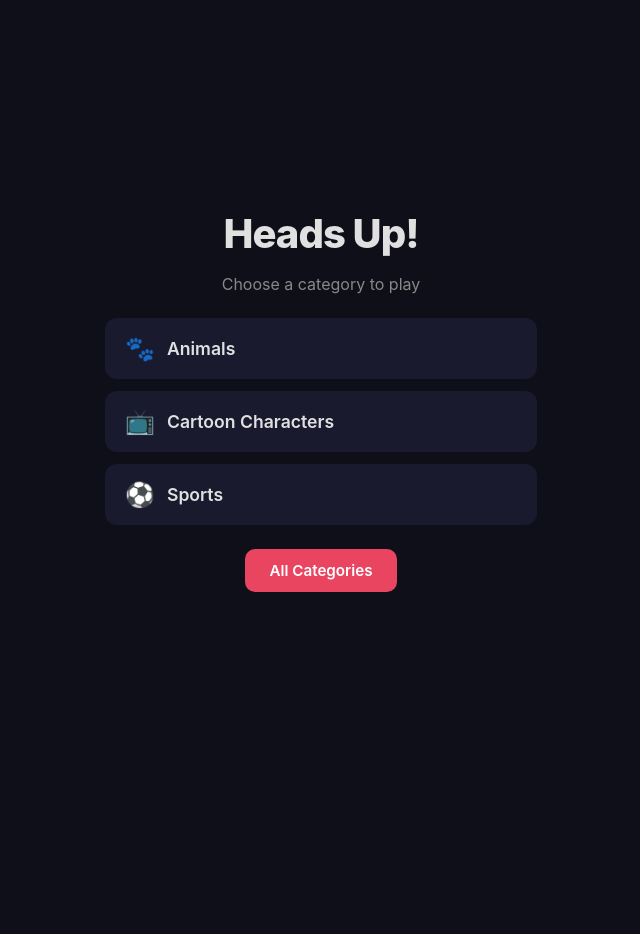
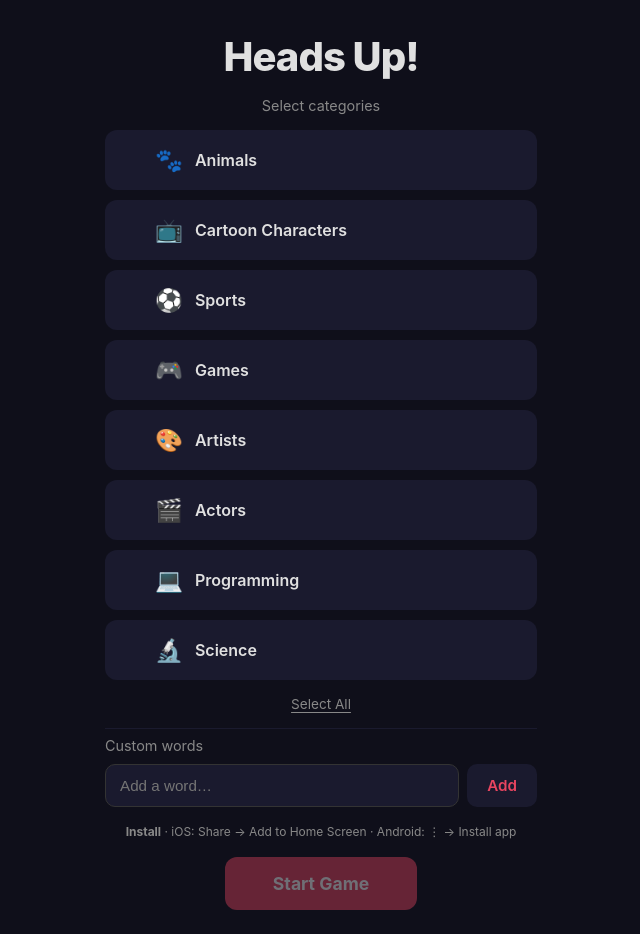
Before and after one commit to Zendovo/headsup, a React (Vite) app: page / in a window 1280 px wide. Shown: the whole page, without its empty margins (319-959 px from the left). Before the commit the page ends 800 px from the top, so only its background shows below. Built offline with nearby package versions, Linux system fonts and the light colour scheme.

Commit message:
more categories, multi select, increase audio, pwa instructions

```diff
--- a/src/App.tsx
+++ b/src/App.tsx
@@ -2,7 +2,7 @@
 import { StartScreen } from './StartScreen'
 import { GameScreen } from './GameScreen'
 
-type Screen = { kind: 'start' } | { kind: 'game'; categories: string[] }
+type Screen = { kind: 'start' } | { kind: 'game'; categories: string[]; custom: string[] }
 
 export default function App() {
   const [screen, setScreen] = useState<Screen>({ kind: 'start' })
@@ -11,13 +11,14 @@
     case 'start':
       return (
         <StartScreen
-          onStart={(ids) => setScreen({ kind: 'game', categories: ids })}
+          onStart={(ids, custom) => setScreen({ kind: 'game', categories: ids, custom })}
         />
       )
     case 'game':
       return (
         <GameScreen
           categoryIds={screen.categories}
+          customWords={screen.custom}
           onBack={() => setScreen({ kind: 'start' })}
         />
       )
--- a/src/GameScreen.tsx
+++ b/src/GameScreen.tsx
@@ -4,12 +4,13 @@
 
 interface GameScreenProps {
   categoryIds: string[]
+  customWords: string[]
   onBack: () => void
 }
 
-export function GameScreen({ categoryIds, onBack }: GameScreenProps) {
-  const { alpha, gamma, perm, request } = useDeviceOrientation()
-  const { phase, index, current, correct, pass, results, words, feedback, timeLeft, countdown, record, start } = useGame(categoryIds)
+export function GameScreen({ categoryIds, customWords, onBack }: GameScreenProps) {
+  const { gamma, perm, request } = useDeviceOrientation()
+  const { phase, index, current, correct, pass, results, words, feedback, timeLeft, countdown, record, start } = useGame(categoryIds, customWords)
 
   const [orientationAngle, setOrientationAngle] = useState(getOrientationAngle)
   const triggered = useRef(true)
@@ -25,14 +26,12 @@
     }
   }, [])
 
-  // Require returning to neutral before first gesture can fire
   useEffect(() => {
     if (phase === 'playing') triggered.current = true
   }, [phase])
 
   const inLandscape = orientationAngle === 90 || orientationAngle === -90 || orientationAngle === 270
 
-  // Tilt gesture detection
   useEffect(() => {
     if (phase !== 'playing' || gamma == null) return
 
@@ -68,11 +67,6 @@
             Tilt down for ✓ Correct · Tilt up for ✗ Pass
           </p>
         )}
-
-        <SensorInfo
-          alpha={alpha} gamma={gamma} angle={orientationAngle}
-          landscape={inLandscape} perm={perm}
-        />
 
         <button
           className={`start-btn${!canStart ? ' disabled' : ''}`}
@@ -137,43 +131,11 @@
         <span className="word" key={current}>{current}</span>
       </div>
 
-      <SensorInfo
-        alpha={alpha} gamma={gamma} angle={orientationAngle}
-        landscape={inLandscape} perm={perm}
-      />
-
       {feedback && (
         <div className={`gesture-feedback ${feedback}`}>
           {feedback === 'correct' ? '✓' : '✗'}
         </div>
       )}
-
-      <div className="action-bar">
-        <button className="action-btn pass-btn" onClick={() => record('pass')}>Pass</button>
-        <button className="action-btn correct-btn" onClick={() => record('correct')}>Correct</button>
-      </div>
     </div>
   )
 }
-
-function SensorInfo({
-  alpha, gamma, perm, landscape, angle,
-}: {
-  alpha: number | null; gamma: number | null; perm: string; landscape: boolean; angle: number
-}) {
-  const lt = gamma != null ? getLogicalTilt(gamma, angle) : null
-  return (
-    <div className="sensor-panel">
-      <div className="sensor-backend">
-        DeviceOrientation{perm === 'denied' ? ' (denied)' : ''}
-        {!landscape && <span className="warn"> — rotate to landscape</span>}
-      </div>
-      <div className="sensor-values">
-        <span>α: {alpha?.toFixed(1) ?? '—'}°</span>
-        <span>γ: {gamma?.toFixed(1) ?? '—'}°</span>
-        <span>∠: {angle}°</span>
-        <span>tilt: {lt?.toFixed(1) ?? '—'}</span>
-      </div>
-    </div>
-  )
-}
--- a/src/StartScreen.tsx
+++ b/src/StartScreen.tsx
@@ -1,28 +1,95 @@
+import { useState } from 'react'
 import { categories } from './data'
 
 interface StartScreenProps {
-  onStart: (selectedIds: string[]) => void
+  onStart: (selectedIds: string[], customWords: string[]) => void
 }
 
 export function StartScreen({ onStart }: StartScreenProps) {
-  const handleSelect = (id: string) => {
-    onStart([id])
+  const [selected, setSelected] = useState<Set<string>>(new Set())
+  const [customWords, setCustomWords] = useState<string[]>([])
+  const [input, setInput] = useState('')
+
+  const toggle = (id: string) => {
+    const next = new Set(selected)
+    if (next.has(id)) next.delete(id)
+    else next.add(id)
+    setSelected(next)
   }
+
+  const allSelected = categories.every((c) => selected.has(c.id))
+
+  const toggleAll = () => {
+    if (allSelected) setSelected(new Set())
+    else setSelected(new Set(categories.map((c) => c.id)))
+  }
+
+  const addWord = () => {
+    const w = input.trim()
+    if (w && !customWords.includes(w)) setCustomWords([...customWords, w])
+    setInput('')
+  }
+
+  const removeWord = (w: string) => setCustomWords(customWords.filter((x) => x !== w))
+
+  const canStart = selected.size > 0 || customWords.length > 0
 
   return (
     <div className="start-screen">
       <h1>Heads Up!</h1>
-      <p className="subtitle">Choose a category to play</p>
+      <p className="subtitle">Select categories</p>
       <div className="categories">
         {categories.map((cat) => (
-          <button key={cat.id} className="category-btn" onClick={() => handleSelect(cat.id)}>
+          <button
+            key={cat.id}
+            className={`category-btn${selected.has(cat.id) ? ' selected' : ''}`}
+            onClick={() => toggle(cat.id)}
+          >
+            <span className="cat-check">{selected.has(cat.id) ? '✓' : ''}</span>
             <span className="cat-emoji">{cat.emoji}</span>
             <span className="cat-name">{cat.name}</span>
           </button>
         ))}
       </div>
-      <button className="all-btn" onClick={() => onStart(categories.map((c) => c.id))}>
-        All Categories
+
+      <button className="link-btn" onClick={toggleAll}>
+        {allSelected ? 'Deselect All' : 'Select All'}
+      </button>
+
+      <div className="custom-section">
+        <p className="subtitle">Custom words</p>
+        <div className="custom-input-row">
+          <input
+            className="custom-input"
+            value={input}
+            onChange={(e) => setInput(e.target.value)}
+            onKeyDown={(e) => e.key === 'Enter' && addWord()}
+            placeholder="Add a word…"
+          />
+          <button className="add-btn" onClick={addWord}>Add</button>
+        </div>
+        {customWords.length > 0 && (
+          <div className="custom-tags">
+            {customWords.map((w) => (
+              <span key={w} className="custom-tag">
+                {w}
+                <button className="tag-remove" onClick={() => removeWord(w)}>×</button>
+              </span>
+            ))}
+          </div>
+        )}
+      </div>
+
+      <div className="install-note">
+        <strong>Install</strong> · iOS: Share → Add to Home Screen · Android: ⋮ → Install app
+      </div>
+
+      <button
+        className={`start-btn${!canStart ? ' disabled' : ''}`}
+        disabled={!canStart}
+        onClick={() => onStart([...selected], customWords)}
+      >
+        Start Game
       </button>
     </div>
   )
--- a/src/data.ts
+++ b/src/data.ts
@@ -40,6 +40,61 @@
       'Weightlifting', 'Karate', 'Diving', 'Skateboarding', 'Marathon',
     ],
   },
+  {
+    id: 'games',
+    name: 'Games',
+    emoji: '🎮',
+    words: [
+      'Minecraft', 'Fortnite', 'Tetris', 'Super Mario', 'The Legend of Zelda',
+      'Among Us', 'Grand Theft Auto', 'Pac-Man', 'Sonic the Hedgehog', 'Call of Duty',
+      'Pokémon', 'Animal Crossing', 'Street Fighter', 'Portal', 'Skyrim',
+      'Mario Kart', 'Undertale', 'Roblox', 'God of War', 'Halo',
+    ],
+  },
+  {
+    id: 'artists',
+    name: 'Artists',
+    emoji: '🎨',
+    words: [
+      'Taylor Swift', 'Beyoncé', 'Ed Sheeran', 'Drake', 'Adele',
+      'Kanye West', 'Billie Eilish', 'Bruno Mars', 'Rihanna', 'The Weeknd',
+      'Ariana Grande', 'Eminem', 'Lady Gaga', 'Harry Styles', 'Dua Lipa',
+      'Post Malone', 'SZA', 'Bad Bunny', 'Olivia Rodrigo', 'Kendrick Lamar',
+    ],
+  },
+  {
+    id: 'actors',
+    name: 'Actors',
+    emoji: '🎬',
+    words: [
+      'Tom Cruise', 'Scarlett Johansson', 'Dwayne Johnson', 'Leonardo DiCaprio', 'Jennifer Lawrence',
+      'Robert Downey Jr.', 'Margot Robbie', 'Denzel Washington', 'Zendaya', 'Chris Hemsworth',
+      'Emma Stone', 'Morgan Freeman', 'Cillian Murphy', 'Tom Hanks', 'Zoe Saldaña',
+      'Jake Gyllenhaal', 'Viola Davis', 'Ryan Gosling', 'Florence Pugh', 'Pedro Pascal',
+    ],
+  },
+  {
+    id: 'programming',
+    name: 'Programming',
+    emoji: '💻',
+    words: [
+      'React', 'Python', 'JavaScript', 'TypeScript', 'GitHub',
+      'SQL', 'Docker', 'Kubernetes', 'HTML', 'CSS',
+      'Node.js', 'Rust', 'Go', 'Linux', 'API',
+      'Machine Learning', 'Cloud Computing', 'Blockchain', 'Algorithm', 'Debugging',
+    ],
+  },
+  {
+    id: 'science',
+    name: 'Science',
+    emoji: '🔬',
+    words: [
+      'Gravity', 'Evolution', 'Black Hole', 'DNA', 'Photosynthesis',
+      'Periodic Table', 'Climate Change', 'Relativity', 'CRISPR', 'Volcano',
+      'Quantum Mechanics', 'Fossil', 'Solar System', 'Mitosis', 'Glacier',
+      'Radiation', 'Ecosystem', 'Neutron Star', 'Antibiotic', 'Particle Accelerator',
+    ],
+  },
 ]
 
 export function shuffle<T>(arr: T[]): T[] {
--- a/src/index.css
+++ b/src/index.css
@@ -39,26 +39,28 @@
   display: flex;
   flex-direction: column;
   align-items: center;
-  justify-content: center;
   gap: 16px;
   padding: 24px;
+  overflow-y: auto;
 }
 
 .start-screen h1 {
   font-size: 2.5rem;
   font-weight: 800;
   letter-spacing: -1px;
+  margin-top: 8px;
 }
 
 .subtitle {
   color: var(--text-dim);
-  margin: 0 0 8px;
+  margin: 0;
+  font-size: 0.9rem;
 }
 
 .categories {
   display: flex;
   flex-direction: column;
-  gap: 12px;
+  gap: 10px;
   width: 100%;
 }
 
@@ -67,36 +69,130 @@
   display: flex;
   align-items: center;
   gap: 12px;
-  padding: 16px 20px;
+  padding: 14px 16px;
   background: var(--surface);
   border-radius: 12px;
   cursor: pointer;
-  font-size: 1.1rem;
+  font-size: 1rem;
   transition: background 0.15s;
+  border: 2px solid transparent;
 }
 
 .category-btn:active {
   background: #2a2a3e;
 }
 
+.category-btn.selected {
+  border-color: var(--accent);
+  background: rgba(233, 69, 96, 0.1);
+}
+
+.cat-check {
+  width: 20px;
+  color: var(--accent);
+  font-weight: 700;
+}
+
 .cat-emoji {
-  font-size: 1.5rem;
+  font-size: 1.4rem;
 }
 
 .cat-name {
   font-weight: 600;
 }
 
-.all-btn {
+.link-btn {
   all: unset;
-  padding: 12px 24px;
-  background: var(--accent);
-  color: white;
+  color: var(--text-dim);
+  cursor: pointer;
+  font-size: 0.85rem;
+  text-decoration: underline;
+  text-underline-offset: 3px;
+}
+
+.link-btn:active {
+  color: var(--text);
+}
+
+/* Custom words section */
+.custom-section {
+  width: 100%;
+  display: flex;
+  flex-direction: column;
+  gap: 10px;
+  padding-top: 8px;
+  border-top: 1px solid var(--surface);
+}
+
+.custom-input-row {
+  display: flex;
+  gap: 8px;
+}
+
+.custom-input {
+  flex: 1;
+  padding: 12px 14px;
+  border-radius: 10px;
+  border: 1px solid #333;
+  background: var(--surface);
+  color: var(--text);
+  font-size: 0.95rem;
+  outline: none;
+}
+
+.custom-input:focus {
+  border-color: var(--accent);
+}
+
+.add-btn {
+  all: unset;
+  padding: 12px 20px;
+  background: var(--surface);
   border-radius: 10px;
   cursor: pointer;
   font-weight: 600;
   font-size: 0.95rem;
-  margin-top: 8px;
+  color: var(--accent);
+}
+
+.add-btn:active {
+  background: #2a2a3e;
+}
+
+.custom-tags {
+  display: flex;
+  flex-wrap: wrap;
+  gap: 6px;
+}
+
+.custom-tag {
+  display: inline-flex;
+  align-items: center;
+  gap: 4px;
+  background: var(--surface);
+  padding: 4px 8px;
+  border-radius: 6px;
+  font-size: 0.85rem;
+}
+
+.tag-remove {
+  all: unset;
+  cursor: pointer;
+  font-size: 1rem;
+  line-height: 1;
+  color: var(--text-dim);
+  padding: 0 2px;
+}
+
+.tag-remove:active {
+  color: var(--pass);
+}
+
+.install-note {
+  font-size: 0.75rem;
+  color: var(--text-dim);
+  text-align: center;
+  line-height: 1.5;
 }
 
 /* Game Screen */
@@ -113,30 +209,11 @@
   padding: 24px;
 }
 
-/* Ready phase */
-.game-screen.ready {
-  align-items: center;
-  justify-content: center;
-  gap: 20px;
-  padding: 24px;
-}
-
 .instructions {
   text-align: center;
   color: var(--text-dim);
   line-height: 1.6;
   margin: 0;
-}
-
-.word-preview {
-  background: var(--surface);
-  padding: 20px 32px;
-  border-radius: 12px;
-}
-
-.word-preview .word {
-  font-size: 1.5rem;
-  font-weight: 700;
 }
 
 .start-btn {
@@ -148,6 +225,11 @@
   cursor: pointer;
   font-weight: 700;
   font-size: 1.1rem;
+}
+
+.start-btn.disabled {
+  opacity: 0.4;
+  pointer-events: none;
 }
 
 /* Playing phase */
@@ -189,39 +271,6 @@
   font-weight: 800;
   text-align: center;
   word-break: break-word;
-}
-
-.action-bar {
-  display: flex;
-  gap: 16px;
-  padding: 16px;
-  padding-bottom: 32px;
-}
-
-.action-btn {
-  all: unset;
-  flex: 1;
-  text-align: center;
-  padding: 18px;
-  border-radius: 12px;
-  font-weight: 700;
-  font-size: 1rem;
-  cursor: pointer;
-  transition: transform 0.1s;
-}
-
-.action-btn:active {
-  transform: scale(0.96);
-}
-
-.pass-btn {
-  background: var(--pass);
-  color: white;
-}
-
-.correct-btn {
-  background: var(--correct);
-  color: white;
 }
 
 .gesture-feedback {
@@ -294,38 +343,6 @@
   margin: 0 0 16px;
 }
 
-.sensor-panel {
-  background: var(--surface);
-  border-radius: 8px;
-  padding: 8px 14px;
-  margin: 0 16px;
-  font-size: 0.75rem;
-  font-variant-numeric: tabular-nums;
-  line-height: 1.5;
-}
-
-.sensor-backend {
-  color: var(--text-dim);
-  margin-bottom: 2px;
-}
-
-.sensor-values {
-  display: flex;
-  gap: 12px;
-  flex-wrap: wrap;
-}
-
-.sensor-entry {
-  color: var(--text);
-}
-
-.gyro-hint {
-  text-align: center;
-  font-size: 0.75rem;
-  color: var(--accent);
-  font-weight: 600;
-}
-
 .timer {
   font-size: 1.1rem;
   font-weight: 700;
@@ -359,11 +376,6 @@
   to { opacity: 0.4; }
 }
 
-.start-btn.disabled {
-  opacity: 0.4;
-  pointer-events: none;
-}
-
 .countdown-number {
   font-size: 6rem;
   font-weight: 800;
--- a/src/useGame.ts
+++ b/src/useGame.ts
@@ -19,7 +19,7 @@
     const gain = ctx.createGain()
     osc.type = 'sine'
     osc.frequency.value = freq
-    gain.gain.value = 0.2
+    gain.gain.value = 0.6
     gain.gain.exponentialRampToValueAtTime(0.001, ctx.currentTime + duration)
     osc.connect(gain)
     gain.connect(ctx.destination)
@@ -45,10 +45,13 @@
   navigator.vibrate?.(30)
 }
 
-export function useGame(categoryIds: string[]) {
+export function useGame(categoryIds: string[], customWords: string[] = []) {
   const words = useMemo(
-    () => shuffle(categories.filter((c) => categoryIds.includes(c.id)).flatMap((c) => c.words)),
-    [categoryIds],
+    () => shuffle([
+      ...categories.filter((c) => categoryIds.includes(c.id)).flatMap((c) => c.words),
+      ...customWords,
+    ]),
+    [categoryIds, customWords],
   )
 
   const [phase, setPhase] = useState<Phase>('start')
```
